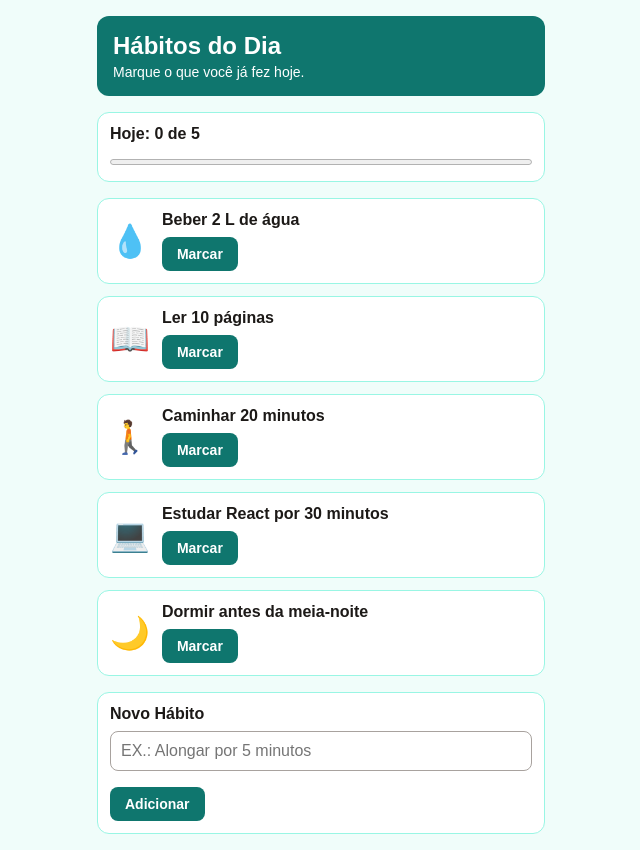
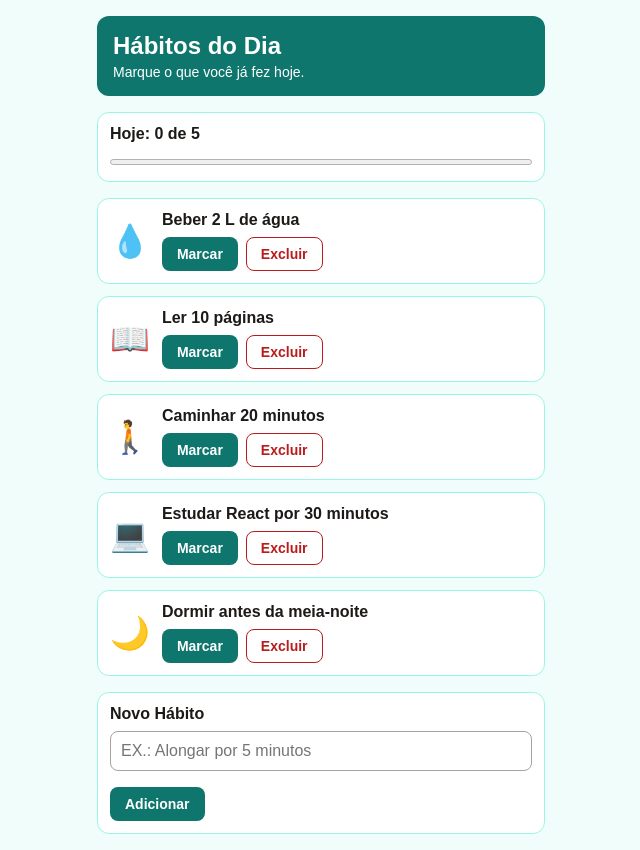
Before and after one commit to vivimake92/02-habitos-do-dia, a React (Vite) app: page / in a window 1280 px wide. Shown: the whole page, without its empty margins (319-959 px from the left). Built offline with nearby package versions, Linux system fonts and the light colour scheme.

Commit message:
feat: implement habit deletion functionality and update HabitCard layout

```diff
--- a/src/App.jsx
+++ b/src/App.jsx
@@ -40,6 +40,10 @@ function App() {
     );
   }
 
+  function handleDelete(id) {
+    setHabits(habits.filter((habit) => habit.id != id));
+  }
+
   return (
     <>
       {/* <PlayersPoints /> */}
@@ -55,6 +59,7 @@ function App() {
             name={habit.name}
             done={habit.done}
             onToggle={() => handleToggle(habit.id)}
+            onDelete={() => handleDelete(habit.id)}
           />
         ))}
       </main>
--- a/src/components/HabitCard/habit-card.css
+++ b/src/components/HabitCard/habit-card.css
@@ -43,3 +43,14 @@ button {
 .done h3 {
   text-decoration: line-through;
 }
+
+.habit-actions {
+  display: flex;
+  gap: 8px;
+}
+
+.delete-button {
+  border-color: #b91c1c;
+  background-color: #ffffff;
+  color: #b91c1c;
+}
--- a/src/components/HabitCard/index.jsx
+++ b/src/components/HabitCard/index.jsx
@@ -1,13 +1,19 @@
 import "./habit-card.css";
 
-export function HabitCard({ icon, name, done, onToggle }) {
+export function HabitCard({ icon, name, done, onToggle, onDelete }) {
   return (
     <article className={done ? "habit-card done" : "habit-card"}>
       <span className="habit-icon">{icon}</span>
 
       <div className="habit-info">
         <h3>{name}</h3>
-        <button onClick={onToggle}>{done ? "✅ Feito" : "Marcar"}</button>
+
+        <div className="habit-actions">
+          <button onClick={onToggle}>{done ? "✅ Feito" : "Marcar"}</button>
+          <button onClick={onDelete} className="delete-button">
+            Excluir
+          </button>
+        </div>
       </div>
     </article>
   );
```
